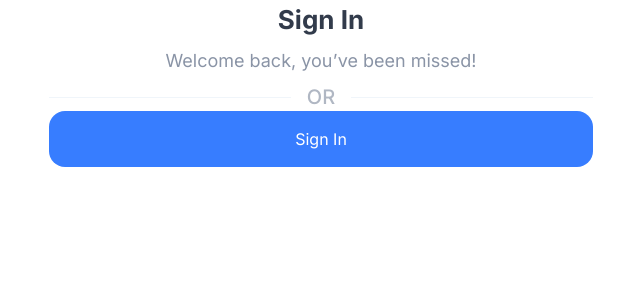
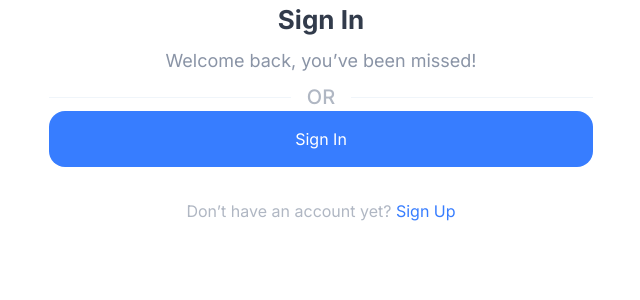
Before and after one commit to tawhidib/anchorblock_task1, a Next.js app: page /sign-in in a window 1280 px wide. Shown: the top 300 px of the page, without its empty margins (319-959 px from the left). Built offline with nearby package versions, Linux system fonts and the light colour scheme.

Commit message:
doc(sign-in): Sign in page footer action text and link markup add

```diff
--- a/src/pages/sign-in.tsx
+++ b/src/pages/sign-in.tsx
@@ -21,6 +21,10 @@ const SignIn = (): JSX.Element => {
       >
         sign in
       </button>
+      <p className="mt-8 text-placeholder text-center">
+        Don’t have an account yet?{" "}
+        <span className="capitalize text-blue">sign up</span>
+      </p>
     </FormContainer>
   );
 };
```
